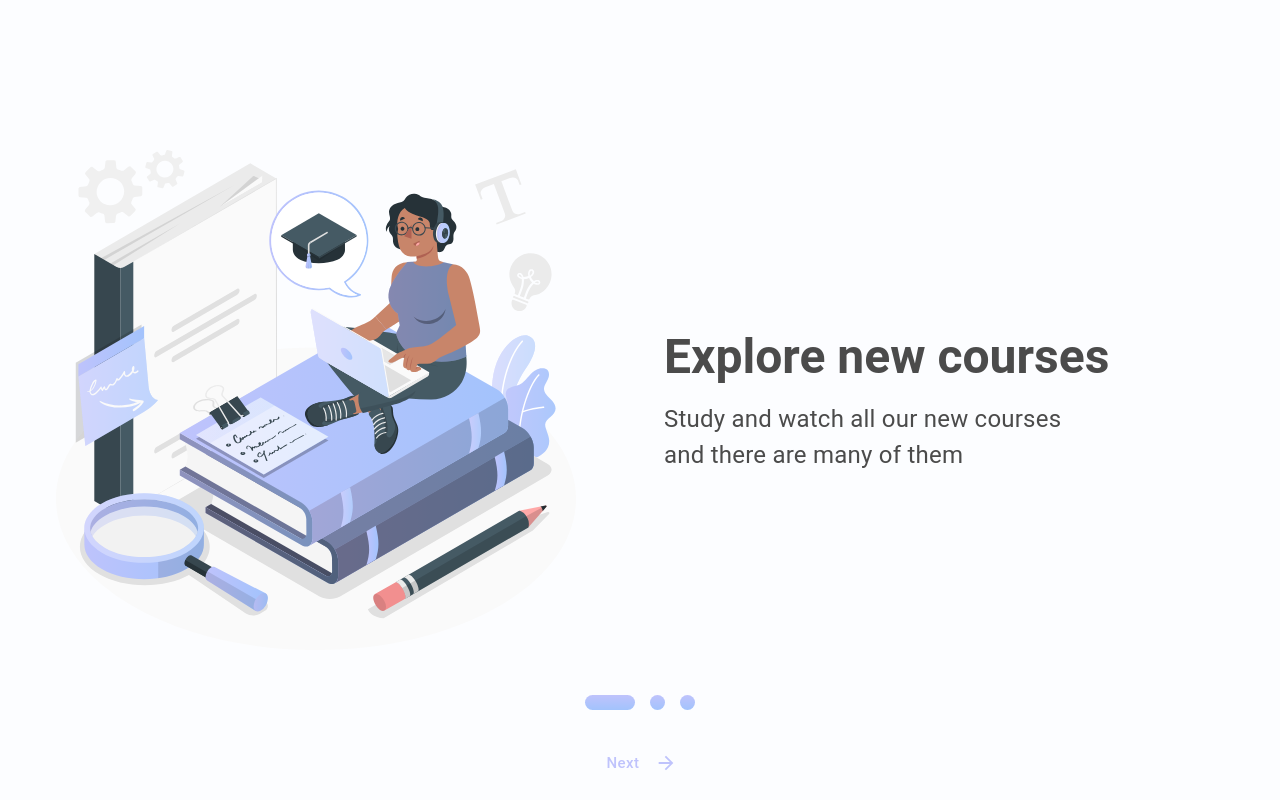
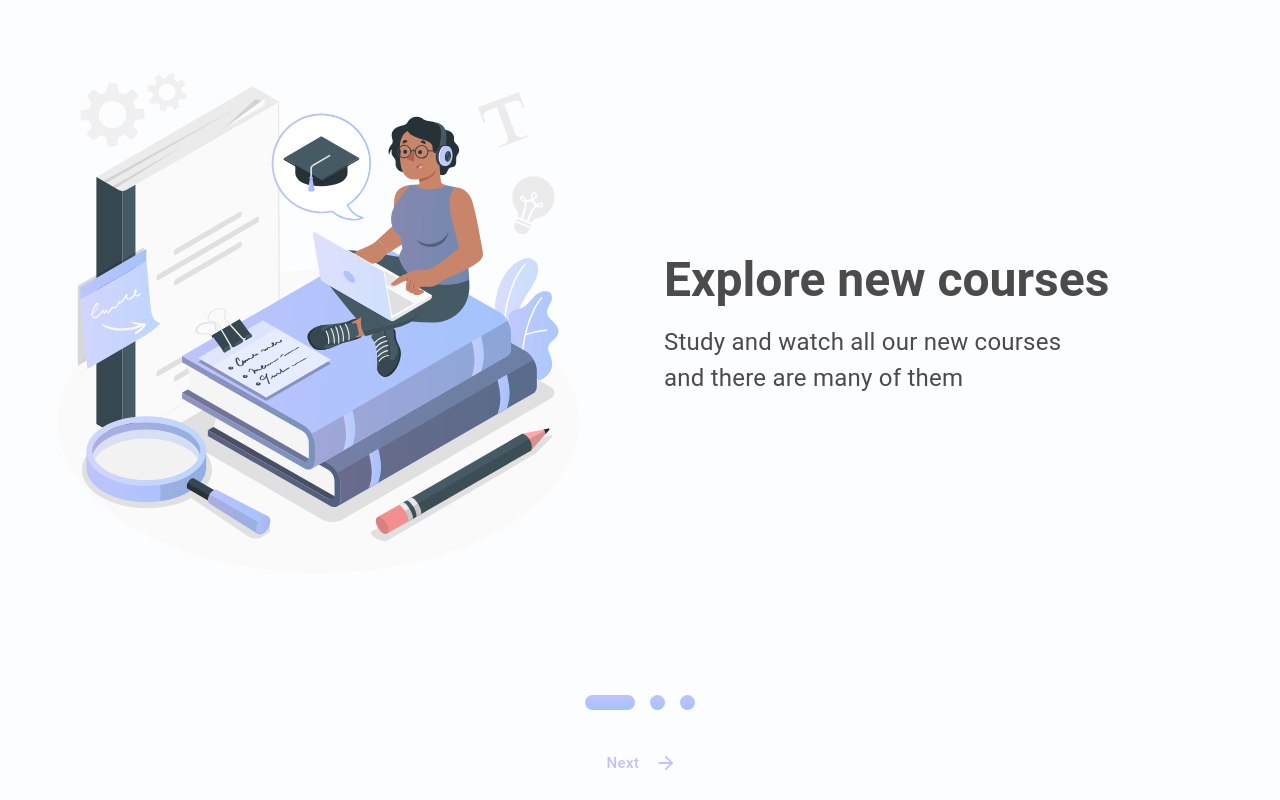
Before and after one commit to svalentinaog/Liveedu, a React (Vite) app: page /onboarding in a window 1280 px wide. Built offline with nearby package versions, Linux system fonts and the light colour scheme.

Commit message:
general changes

```diff
--- a/src/components/OnboardingCard.tsx
+++ b/src/components/OnboardingCard.tsx
@@ -42,7 +42,7 @@ export default function OnboardingCard({ screen }: IOnboardingCardProps) {
           ...commonStyles,
           alignItems: "center",
           gap: 6,
-          padding: 2,
+          padding: `0 16px 0 16px`,
         }}
       >
         {/* Content */}
--- a/src/views/Onboarding.tsx
+++ b/src/views/Onboarding.tsx
@@ -12,12 +12,25 @@ export default function Onboarding() {
 
   return (
     <Grid container spacing={2} sx={{ height: "100vh", boxSizing: "border-box" }}>
-      <Grid sx={{ ...commonStyles, height: "100%", width: "100%", gap: 4 }}>
+      <Grid sx={{
+        display: "flex",
+        flexDirection: "column",
+        justifyContent: { xs: "space-between", md: "center", sm: "center" },
+        alignItems: "center",
+        width: "100%",
+        minHeight: "100vh",
+        gap: { xs: 0, md: 6, sm: 6 },
+        }}>
+
         {/* Screens */}
         <Grid
           size={{ sm: 12, xs: 12 }}
           sx={{
+            display: "flex",
+            flexDirection: "column",
+            justifyContent: { xs: "flex-end", md: "center", sm: "center" },
             alignItems: "center",
+            height: { xs: "80vh", md: "100%", sm: "100%" },
           }}
         >
           <OnboardingCard key={currentScreen} screen={screenContent} />
@@ -28,12 +41,11 @@ export default function Onboarding() {
           size={{ sm: 12, xs: 12 }}
           sx={{
             ...commonStyles,
+            width: "100%",
+            height: { xs: "auto", md: "auto", sm: "auto" },
+            gap: 4,
+            padding: `0 16px 16px 16px`,
             alignItems: { xs: "start", sm: "center" },
-            gap: 4,
-            width: "100%",
-            bottom: 0,
-            position: "fixed",
-            padding: 2,
           }}
         >
           {/* Points */}
--- a/src/views/SignIn.tsx
+++ b/src/views/SignIn.tsx
@@ -37,14 +37,23 @@ export default function SignIn() {
       <Grid
         size={{ sm: 6, xs: 12 }}
         sx={{
-          ...commonStyles,
+          display: "flex",
+          flexDirection: "column",
+          justifyContent: { xs: "space-between", md: "center", sm: "center" },
           alignItems: "center",
           minHeight: "100vh",
           padding: 2,
-          gap: 6,
+          gap: { xs: 0, md: 6, sm: 6 },
         }}
       >
         {/* Content */}
+        <Box
+          sx={{
+            ...commonStyles,
+            ...gridElements,
+            height: { xs: "80vh", md: "auto", sm: "auto" },
+          }}
+        >
           <Box
             sx={{
               ...commonStyles,
@@ -78,19 +87,22 @@ export default function SignIn() {
               sx={formField}
             />
           </FormControl>
+        </Box>
 
         <Box
           sx={{
-            ...commonStyles,
+            display: "flex",
+            flexDirection: "column",
+            justifyContent: { xs: "flex-end", md: "center", sm: "center" },
+            height: { xs: "auto", md: "auto", sm: "auto" },
             ...gridElements,
-            padding: `0 16px 16px 16px`,
-            bottom: { xs: 0, md: "auto", sm: "auto" },
-            position: { xs: "fixed", md: "static", sm: "static" },
           }}
         >
-          <Button size="large" sx={{ ...btnSubmit,
-              width: "100%"
-            }} variant="contained">
+          <Button
+            size="large"
+            sx={{ ...btnSubmit, width: "100%" }}
+            variant="contained"
+          >
             Login
           </Button>
 
--- a/src/views/SignUp.tsx
+++ b/src/views/SignUp.tsx
@@ -1,7 +1,12 @@
 import { Link } from "react-router-dom";
 import { Box, Grid } from "@mui/system";
 import { Button, FormControl, TextField, Typography } from "@mui/material";
-import { commonStyles, gridElements, formField, btnSubmit } from "../styles/mui";
+import {
+  commonStyles,
+  gridElements,
+  formField,
+  btnSubmit,
+} from "../styles/mui";
 
 import InputPasswordField from "../components/InputPasswordField";
 import useUserAuthentication from "../viewmodels/useUserAuthentication";
@@ -33,14 +38,23 @@ export default function SignUp() {
       <Grid
         size={{ sm: 6, xs: 12 }}
         sx={{
-          ...commonStyles,
+          display: "flex",
+          flexDirection: "column",
+          justifyContent: { xs: "space-between", md: "center", sm: "center" },
           alignItems: "center",
           minHeight: "100vh",
           padding: 2,
-          gap: 6,
+          gap: { xs: 0, md: 6, sm: 6 },
         }}
       >
         {/* Content */}
+        <Box
+          sx={{
+            ...commonStyles,
+            ...gridElements,
+            height: { xs: "80vh", md: "auto", sm: "auto" },
+          }}
+        >
           <Box
             sx={{
               ...commonStyles,
@@ -90,21 +104,20 @@ export default function SignUp() {
               sx={formField}
             />
           </FormControl>
+        </Box>
 
         <Box
           sx={{
-            ...commonStyles,
+            display: "flex",
+            flexDirection: "column",
+            justifyContent: { xs: "flex-end", md: "center", sm: "center" },
+            height: { xs: "auto", md: "auto", sm: "auto" },
             ...gridElements,
-            padding: `0 16px 16px 16px`,
-            bottom: { xs: 0, md: "auto", sm: "auto" },
-            position: { xs: "fixed", md: "static", sm: "static" },
           }}
         >
           <Button
             size="large"
-            sx={{ ...btnSubmit,
-              width: "100%"
-            }}
+            sx={{ ...btnSubmit, width: "100%" }}
             variant="contained"
             onClick={methods.handleSignUpForm}
           >
```
Lines whose indentation alone changed are shown as unchanged.
